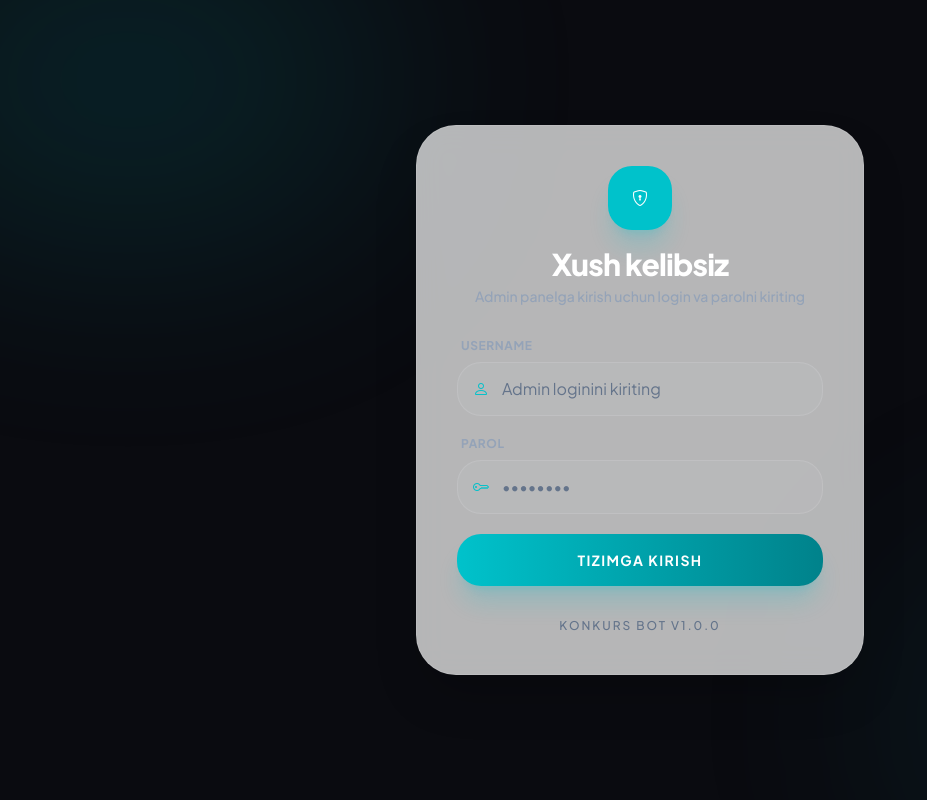
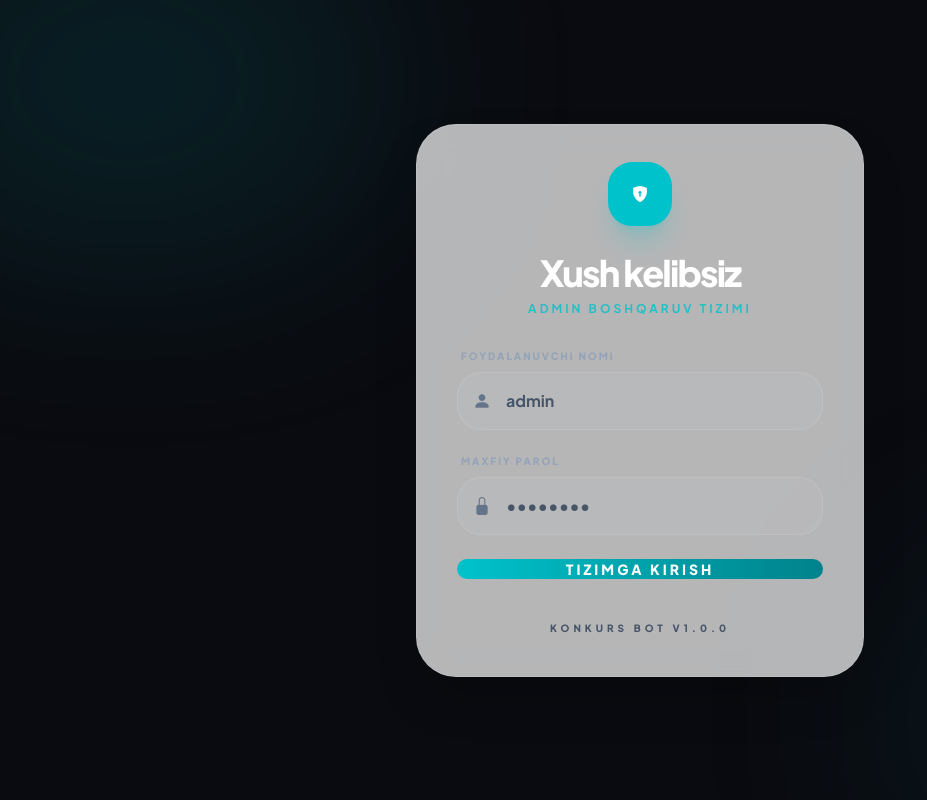
Before and after one commit to JahongirObloqulov/konkurs-bot, a FastAPI app: page /login in a window 1280 px wide. Shown: the whole page, without its empty margins (0-927 px from the left). Run offline with FastAPI, Linux system fonts and the light colour scheme; parts of the project's set-up code (start-up, migrations or seed data) failed here and were passed over; some libraries are stand-ins or nearby versions.

Commit message:
style: refine login page typography and animations

```diff
--- a/web/templates/layouts/base.html
+++ b/web/templates/layouts/base.html
@@ -105,6 +105,14 @@
             border-radius: 10px;
         }
         .dark ::-webkit-scrollbar-thumb { background: #334155; }
+
+        @keyframes bounce-slow {
+            0%, 100% { transform: translateY(-5%); animation-timing-function: cubic-bezier(0.8,0,1,1); }
+            50% { transform: none; animation-timing-function: cubic-bezier(0,0,0.2,1); }
+        }
+        .animate-bounce-slow {
+            animation: bounce-slow 3s infinite;
+        }
     </style>
     {% block extra_css %}{% endblock %}
 </head>
--- a/web/templates/pages/login.html
+++ b/web/templates/pages/login.html
@@ -6,53 +6,53 @@
 <div class="w-full max-w-md">
     <div class="glass-card p-10 rounded-[2.5rem] shadow-2xl border border-white/10">
         <div class="flex flex-col items-center mb-8">
-            <div class="w-16 h-16 bg-primary rounded-2xl shadow-xl shadow-primary/20 flex items-center justify-center text-white mb-4">
-                <i class="bi bi-shield-lock fs-1"></i>
+            <div class="w-16 h-16 bg-primary rounded-2xl shadow-xl shadow-primary/20 flex items-center justify-center text-white mb-6 animate-bounce-slow">
+                <i class="bi bi-shield-lock-fill fs-1"></i>
             </div>
-            <h1 class="text-3xl font-extrabold text-white tracking-tight">Xush kelibsiz</h1>
-            <p class="text-slate-400 text-sm font-medium mt-1">Admin panelga kirish uchun login va parolni kiriting</p>
+            <h1 class="text-4xl font-black text-white tracking-tighter mb-2">Xush kelibsiz</h1>
+            <p class="text-primary font-bold text-xs uppercase tracking-[3px] opacity-80">Admin boshqaruv tizimi</p>
         </div>
 
         {% if error %}
-        <div class="mb-6 p-4 bg-rose-500/10 border border-rose-500/20 rounded-2xl flex items-center gap-3 text-rose-400 text-sm">
-            <i class="bi bi-exclamation-circle fs-5"></i>
-            <span class="font-semibold">{{ error }}</span>
+        <div class="mb-6 p-4 bg-rose-500/10 border border-rose-500/20 rounded-2xl flex items-center gap-3 text-rose-400 text-xs">
+            <i class="bi bi-exclamation-triangle-fill"></i>
+            <span class="font-black uppercase tracking-wider">{{ error }}</span>
         </div>
         {% endif %}
 
-        <form method="post" action="/login" class="space-y-5">
+        <form method="post" action="/login" class="space-y-6">
             <div>
-                <label class="block text-xs font-bold text-slate-400 uppercase tracking-wider mb-2 ml-1">Username</label>
-                <div class="relative">
-                    <span class="absolute inset-y-0 left-0 pl-4 flex items-center text-primary">
-                        <i class="bi bi-person"></i>
+                <label class="block text-[10px] font-black text-slate-400 uppercase tracking-[2px] mb-2 ml-1">Foydalanuvchi nomi</label>
+                <div class="relative group">
+                    <span class="absolute inset-y-0 left-0 pl-4 flex items-center text-slate-500 group-focus-within:text-primary transition-colors">
+                        <i class="bi bi-person-fill text-lg"></i>
                     </span>
                     <input type="text" name="username" required
-                        class="block w-full pl-11 pr-4 py-3.5 bg-white/5 border border-white/10 rounded-2xl focus:ring-4 focus:ring-primary/20 focus:border-primary outline-none text-white placeholder-slate-500 transition-all"
-                        placeholder="Admin loginini kiriting">
+                        class="block w-full pl-12 pr-4 py-4 bg-white/5 border border-white/10 rounded-2xl focus:ring-4 focus:ring-primary/20 focus:border-primary outline-none text-white font-bold placeholder-slate-600 transition-all"
+                        placeholder="admin">
                 </div>
             </div>
 
             <div>
-                <label class="block text-xs font-bold text-slate-400 uppercase tracking-wider mb-2 ml-1">Parol</label>
-                <div class="relative">
-                    <span class="absolute inset-y-0 left-0 pl-4 flex items-center text-primary">
-                        <i class="bi bi-key"></i>
+                <label class="block text-[10px] font-black text-slate-400 uppercase tracking-[2px] mb-2 ml-1">Maxfiy parol</label>
+                <div class="relative group">
+                    <span class="absolute inset-y-0 left-0 pl-4 flex items-center text-slate-500 group-focus-within:text-primary transition-colors">
+                        <i class="bi bi-lock-fill text-lg"></i>
                     </span>
                     <input type="password" name="password" required
-                        class="block w-full pl-11 pr-4 py-3.5 bg-white/5 border border-white/10 rounded-2xl focus:ring-4 focus:ring-primary/20 focus:border-primary outline-none text-white placeholder-slate-500 transition-all"
+                        class="block w-full pl-12 pr-4 py-4 bg-white/5 border border-white/10 rounded-2xl focus:ring-4 focus:ring-primary/20 focus:border-primary outline-none text-white font-bold placeholder-slate-600 transition-all"
                         placeholder="••••••••">
                 </div>
             </div>
 
             <button type="submit"
-                class="w-full py-4 btn-primary-gradient text-white rounded-2xl font-bold text-sm uppercase tracking-widest shadow-xl shadow-primary/20 hover:scale-[1.02] active:scale-[0.98] transition-all">
+                class="w-full py-4.5 btn-primary-gradient text-white rounded-2xl font-black text-sm uppercase tracking-[3px] shadow-2xl shadow-primary/30 hover:scale-[1.03] active:scale-[0.97] transition-all">
                 Tizimga Kirish
             </button>
         </form>
 
-        <div class="mt-8 text-center">
-            <p class="text-slate-500 text-xs font-medium uppercase tracking-[2px]">Konkurs Bot v1.0.0</p>
+        <div class="mt-10 text-center">
+            <p class="text-slate-600 text-[10px] font-black uppercase tracking-[4px]">Konkurs Bot v1.0.0</p>
         </div>
     </div>
 </div>
```
